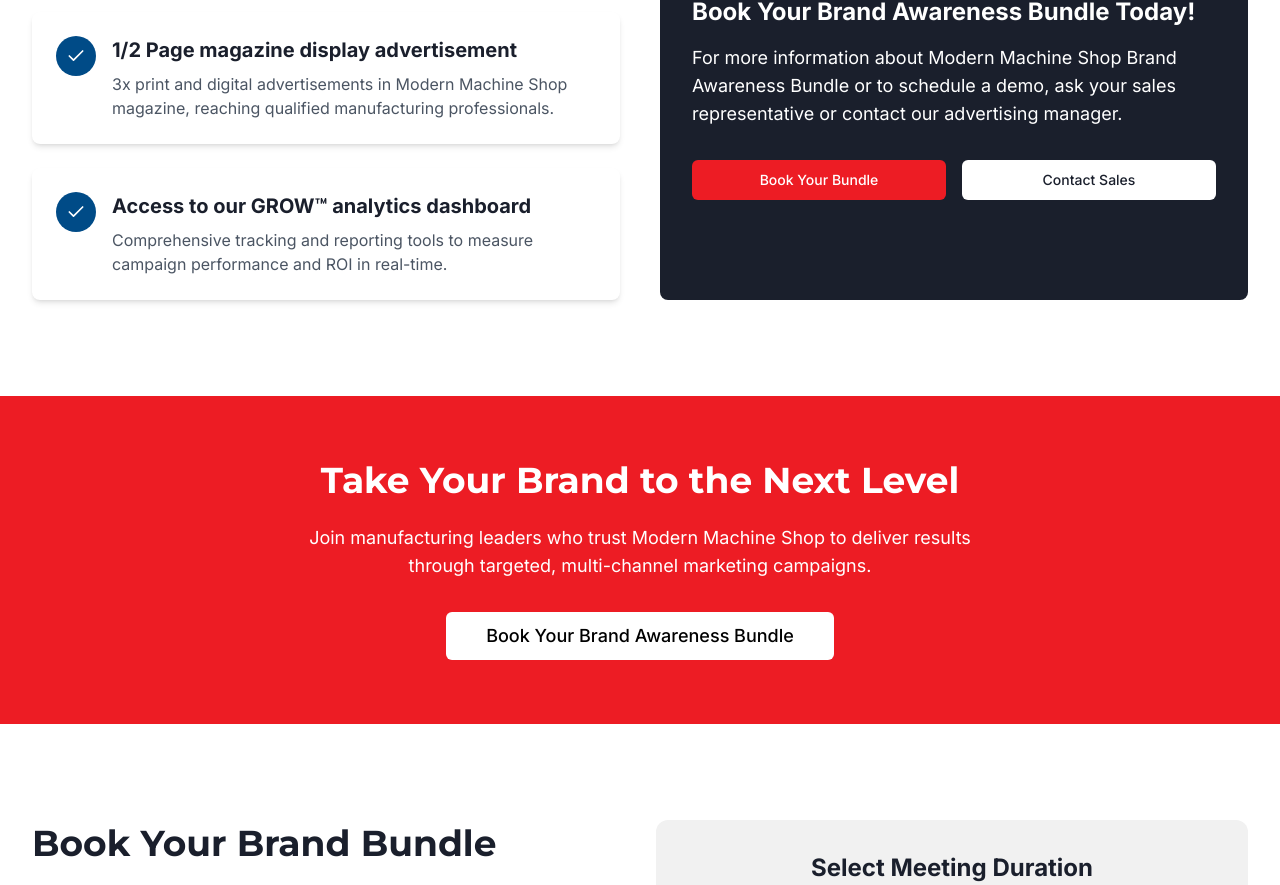
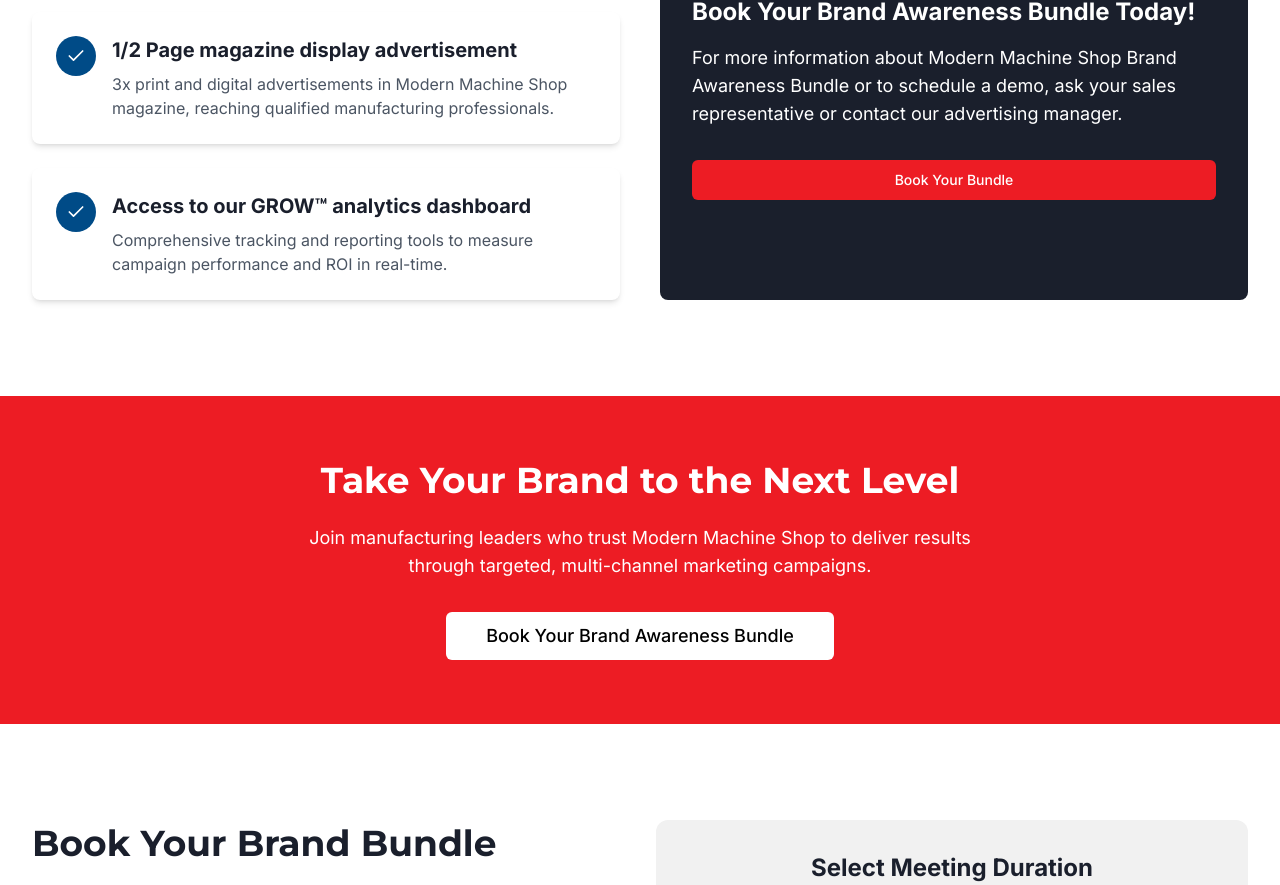
Before and after one commit to PGarder/mms-brand-bundle-lp, a React (Vite) app: page / in a window 1280 px wide. Shown: the part 2652-3537 px from the top of the page. Built offline with nearby package versions, Linux system fonts and the light colour scheme.

Commit message:
Refactor: Remove contact sales button
Remove the "Contact Sales" button from the BundleDetailsSection and ensure the "Book Your Bundle" button scrolls to the booking section.

```diff
--- a/src/components/BundleDetailsSection.tsx
+++ b/src/components/BundleDetailsSection.tsx
@@ -2,8 +2,14 @@
 import React from 'react';
 import { Check } from 'lucide-react';
 import { Button } from "@/components/ui/button";
+import { trackButtonClick } from '@/utils/analytics';
 
 const BundleDetailsSection = () => {
+  const scrollToBooking = () => {
+    document.getElementById('book-meeting')?.scrollIntoView({ behavior: 'smooth' });
+    trackButtonClick('Book Your Bundle', 'Bundle Details Section');
+  };
+
   return <section id="bundle-details" className="py-16 md:py-24">
       <div className="container mx-auto px-4 md:px-8">
         <div className="text-center mb-12">
@@ -76,9 +82,13 @@ const BundleDetailsSection = () => {
             <div className="space-y-4">
               <h3 className="text-2xl font-bold">Book Your Brand Awareness Bundle Today!</h3>
               <p className="text-lg">For more information about Modern Machine Shop Brand Awareness Bundle or to schedule a demo, ask your sales representative or contact our advertising manager.</p>
-              <div className="flex flex-col sm:flex-row gap-4 pt-4">
-                <Button className="flex-1 bg-mms-red hover:bg-red-600 text-white">Book Your Bundle</Button>
-                <Button className="flex-1 bg-white text-mms-darkgray hover:bg-mms-lightgray">Contact Sales</Button>
+              <div className="pt-4">
+                <Button
+                  className="w-full bg-mms-red hover:bg-red-600 text-white"
+                  onClick={scrollToBooking}
+                >
+                  Book Your Bundle
+                </Button>
               </div>
             </div>
           </div>
```
